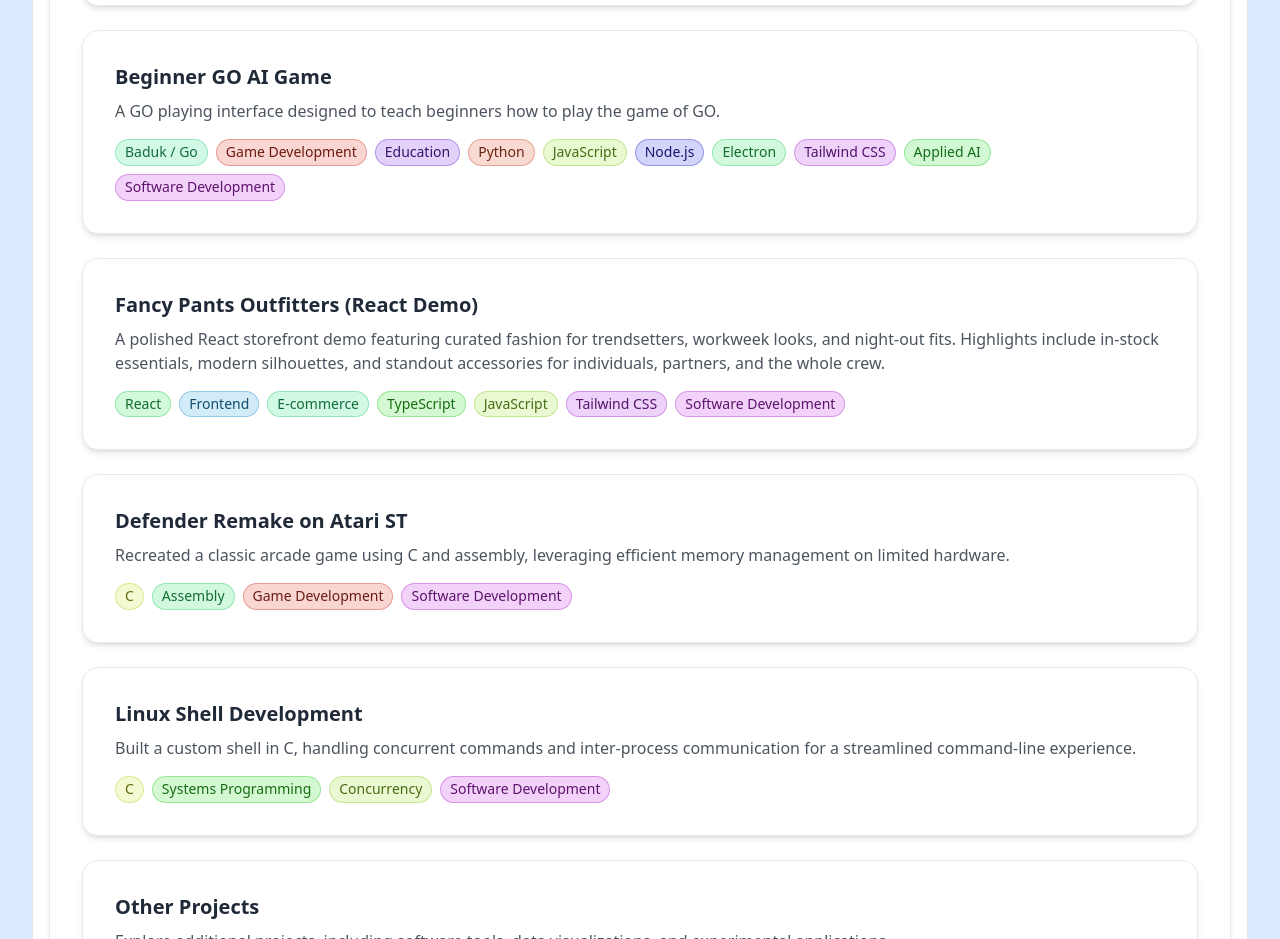
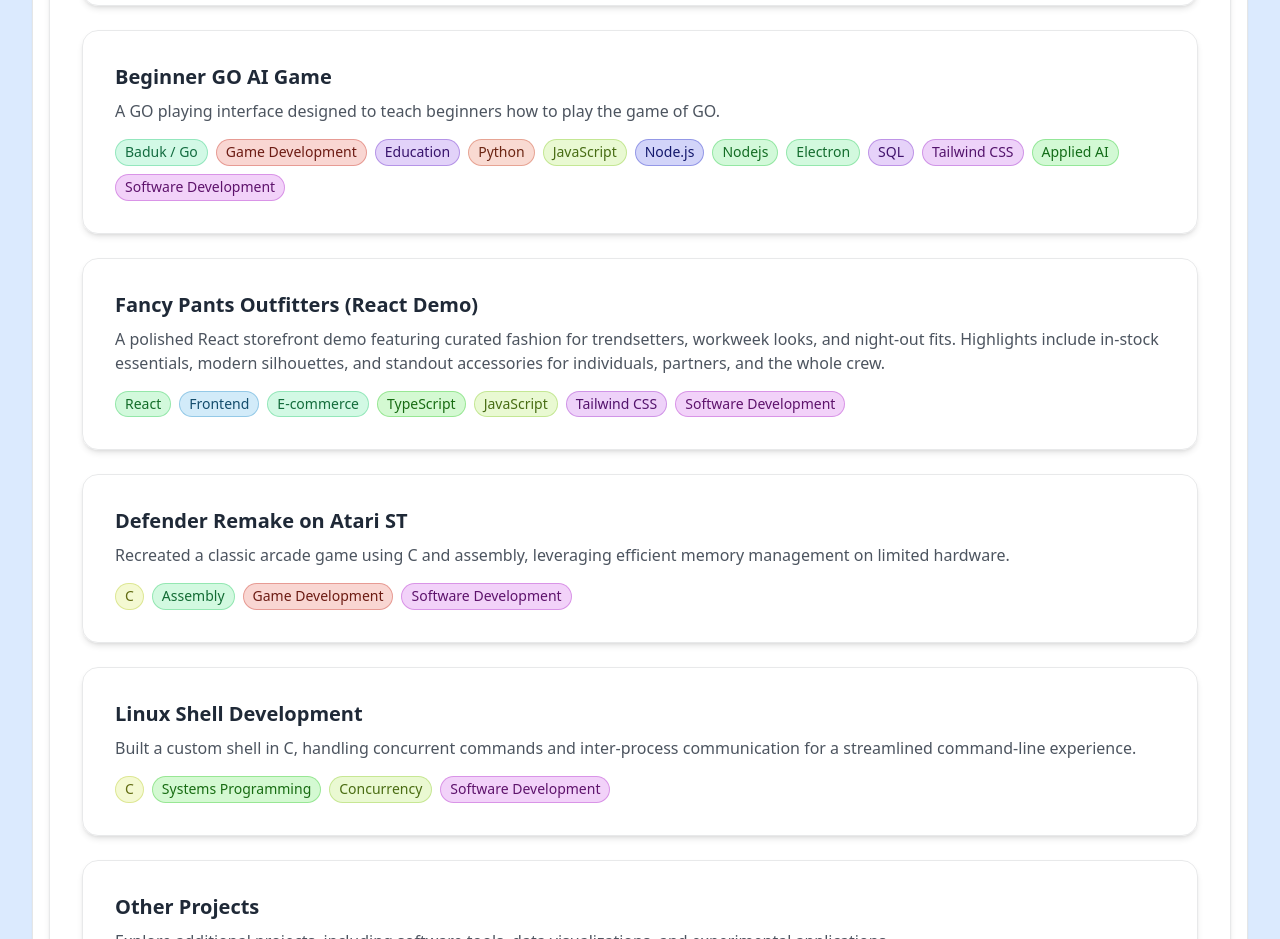
Before and after one commit to axyl-casc/portfolio_code, a React (Vite) app: page / in a window 1280 px wide. Shown: the part 2980-3919 px from the top of the page. Built offline with nearby package versions, Linux system fonts and the light colour scheme.

Commit message:
Add SQL tag to Beginner GO AI Game

```diff
--- a/src/projects.ts
+++ b/src/projects.ts
@@ -23,7 +23,7 @@ export const projects: Project[] = [
     description: 'A GO playing interface designed to teach beginners how to play the game of GO.',
     projectUrl: 'https://zxnashx.itch.io/beginner-go-game',
     section: 'featured',
-    tags: ['Baduk / Go', 'Game Development', 'Education', 'Python', 'JavaScript', 'Node.js', 'Electron', 'Tailwind CSS', 'Applied AI', 'Software Development']
+    tags: ['Baduk / Go', 'Game Development', 'Education', 'Python', 'JavaScript', 'Node.js', 'Nodejs', 'Electron', 'SQL', 'Tailwind CSS', 'Applied AI', 'Software Development']
   },
   {
     slug: 'fancy-pants-outfitters-react-demo',
@@ -106,6 +106,6 @@ export const projects: Project[] = [
     description: 'Offline-first bookshelf for Go materials, with search, bookmarks, and resume tracking across PDF/SGF/HTML files.',
     projectUrl: 'https://github.com/axyl-casc/GoLibrary',
     section: 'other',
-    tags: ['Offline-first', 'Search', 'Baduk / Go', 'Software Development']
+    tags: ['Offline-first', 'Search', 'Baduk / Go', 'Nodejs', 'Software Development']
   }
 ];
```
